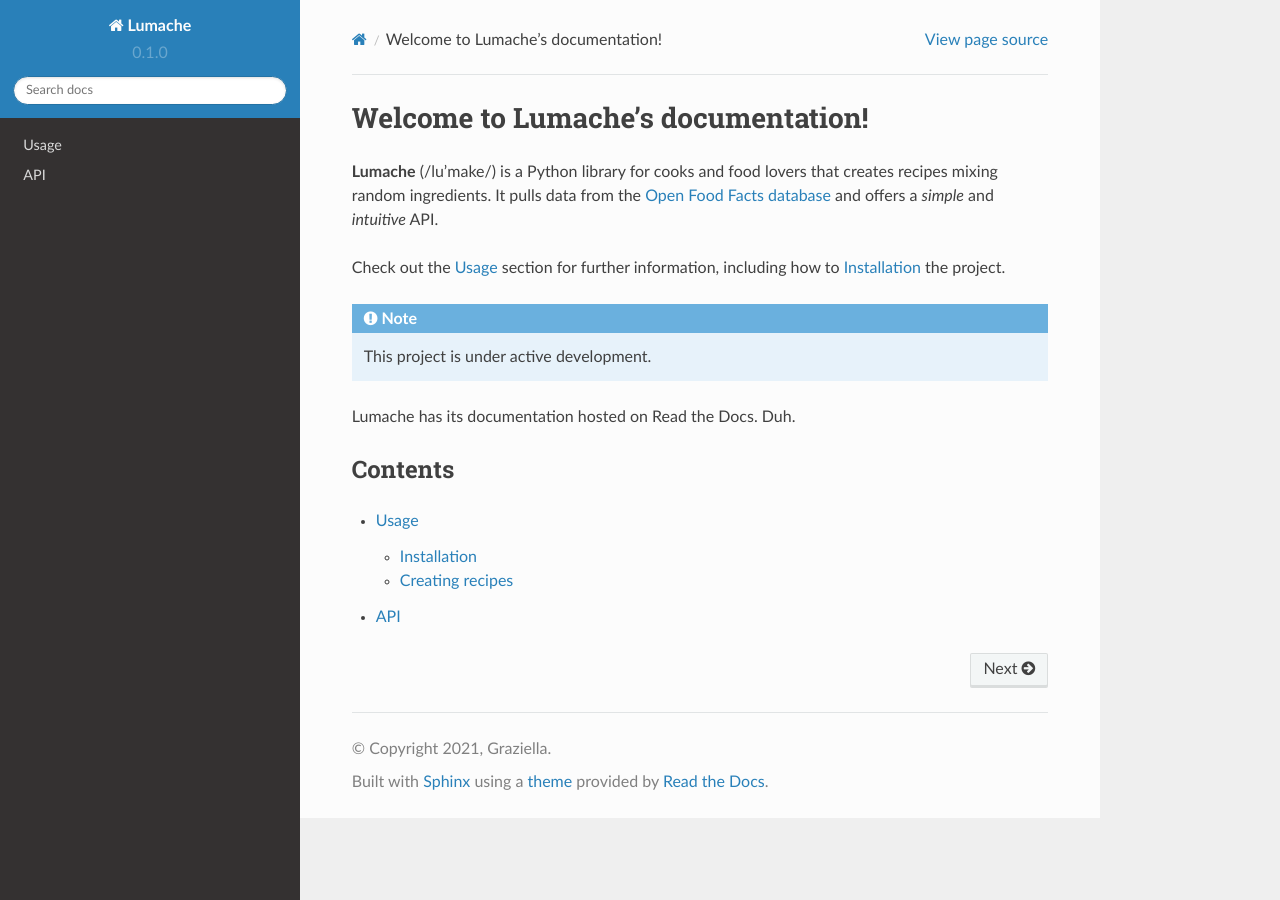
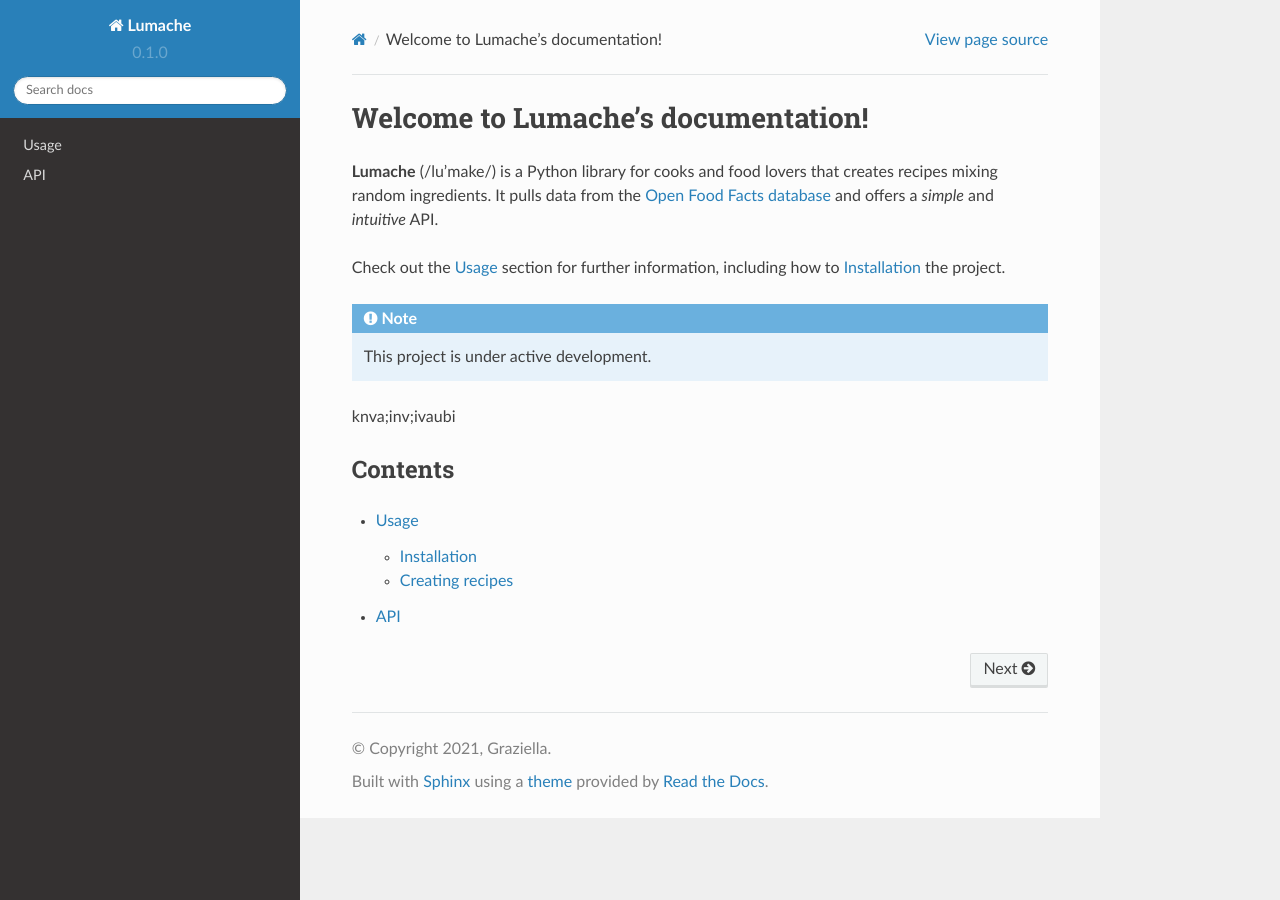
Before and after one commit to murrowma/pybeam-documentation, a Sphinx documentation site: the page built from docs/source/index.rst, in a window 1280 px wide. Built offline with Sphinx 7.4.7 and the Read the Docs theme 2.0.0, drawn with Linux system fonts in a browser that asks for light colours.

Commit message:
Update index.rst

```diff
--- a/docs/source/index.rst
+++ b/docs/source/index.rst
@@ -13,7 +13,7 @@ how to :ref:`installation` the project.
 
    This project is under active development.
 
-Lumache has its documentation hosted on Read the Docs. Duh.
+knva;inv;ivaubi
 
 Contents
 --------
```
